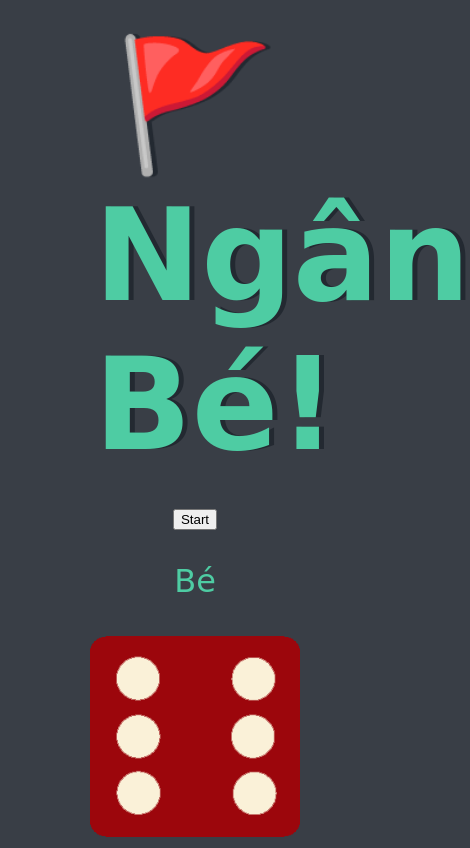
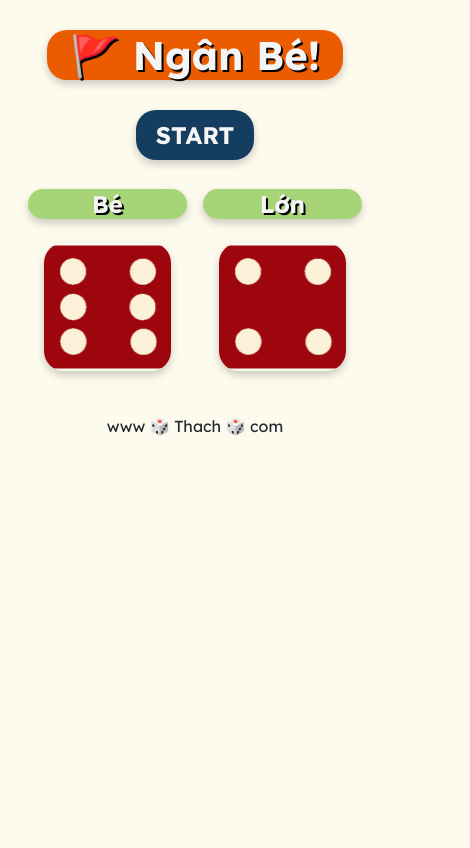
Before and after one commit to ThachLS/NganBeGame, a plain HTML site: page index.html in a window 390 px wide. Shown: the top 848 px of the page, 470 px wide, since content can reach past the window. Drawn offline with Linux system fonts and the light colour scheme.

Commit message:
Update styles.css

```diff
--- a/styles.css
+++ b/styles.css
@@ -4,38 +4,174 @@
   text-align: center;
 }
 
-.dice {
+.button {
+  display: flex;
+  justify-content: center;
+  align-items: center;
+  margin: auto;
+  text-align: center;
+  border-radius: 10%;
+  font-weight: bold;
+  text-decoration: none;
+  text-transform: uppercase;
+  font-size: 2rem;
+  font-family: "Borel", cursive;
+  background-color: #143D60;
+  color: whitesmoke;
+  border: 2px solid #232931;
+  box-shadow: 0 4px 8px rgba(0, 0, 0, 0.2);
+  transition: all 0.3s ease;
+  padding: 15px 30px;
+  font-size: 2rem;
+  font-family: "Lexend", sans-serif;
+  cursor: pointer;
+  border-radius: 20px;
+  border: none;
+}
+
+.button:hover {
+  background-color: #FCE22A;
+  color: #232931;
+  transition: 0.5s;
+}
+
+.hand {
   text-align: center;
   display: inline-block;
+  margin: 10px;
+  width: 300px;
+}
 
+@keyframes spin {
+  0% {
+    transform: rotate(0deg);
+  }
+  100% {
+    transform: rotate(1080deg); /* 3 vòng */
+  }
+}
+
+.spin {
+  animation: spin 1s ease-in-out;
+}
+
+.img1, .img2 {
+  width: 80%;
+  height: 250px;
+  margin: auto;
+  display: block;
+  border-radius: 20px;
+  box-shadow: 0 4px 8px rgba(0, 0, 0, 0.2);
+  transition: all 0.3s ease;
+  object-fit: contain;    /* Giữ tỷ lệ */
 }
 
 body {
-  background-color: #393E46;
+  background-color: #FDFBEE;
+  color: #232931;
+  font-family: "Borel", cursive;
+  text-align: center;
 }
 
 h1 {
   margin: 30px;
-  font-family: 'Lobster', cursive;
-  text-shadow: 5px 0 #232931;
-  font-size: 8rem;
-  color: #4ECCA3;
+  font-family: "Lexend", sans-serif;
+  background-color: #EB5B00;
+  color: whitesmoke;
+  text-shadow: black 2px 2px 0px;
+  border-radius: 20px;
+  box-shadow: 0 4px 8px rgba(0, 0, 0, 0.2);
+  text-align: center;
+  font-weight: bold;
+  text-decoration: none;
+  font-size: 4rem;
 }
 
 p {
   font-size: 2rem;
-  color: #4ECCA3;
-  font-family: 'Indie Flower', cursive;
-}
-
-img {
-  width: 80%;
+  color: whitesmoke;
+  text-shadow: black 2px 2px 0px;
+  font-family: "Lexend", sans-serif;
+  background-color: #A7D477;
+  border-radius: 20px;
+  box-shadow: 0 4px 8px rgba(0, 0, 0, 0.2);
+  text-align: center;
+  font-weight: bold;
 }
 
 footer {
-  margin-top: 5%;
-  color: #EEEEEE;
+  margin-top: 40px;
   text-align: center;
-  font-family: 'Indie Flower', cursive;
+  color: #232931;
+  font-size: 1rem;
+  font-family: "Lexend", sans-serif;
+}
 
+.popup {
+  position: fixed;
+  top: 0;
+  left: 0;
+  width: 100%;
+  height: 100%;
+  background-color: rgba(0, 0, 0, 0.6);
+  display: flex;
+  justify-content: center;
+  align-items: center;
+  z-index: 10;
 }
+
+.popup-content {
+  background-color: #fff;
+  padding: 30px;
+  border-radius: 20px;
+  text-align: center;
+  box-shadow: 0 4px 20px rgba(0, 0, 0, 0.4);
+  font-size: 2rem;
+  color: #143D60;
+}
+
+.hidden {
+  display: none;
+}
+
+/* Responsive layout */
+/* Chỉnh sửa cho giao diện mobile */
+@media (max-width: 1200px) {
+  .container {
+    width: 95%;
+  }
+
+  /* Đảm bảo ảnh vẫn song song nhau */
+  .hand {
+    text-align: center;
+    display: inline-block;
+    margin: 5px;
+    width: 45%; /* Điều chỉnh chiều rộng cho ảnh song song */
+  }
+
+  /* Giảm kích thước ảnh trên mobile */
+  .img1, .img2 {
+    width: 80%;
+    height: auto;
+    margin: auto;
+    display: block;
+    border-radius: 20px;
+    box-shadow: 0 4px 8px rgba(0, 0, 0, 0.2);
+    transition: all 0.3s ease;
+    object-fit: contain;
+  }
+
+  /* Đảm bảo nút và tiêu đề không bị chật */
+  .button {
+    font-size: 1.5rem;
+    padding: 10px 20px;
+  }
+
+  h1 {
+    font-size: 2.5rem;
+  }
+
+  p {
+    font-size: 1.5rem;
+  }
+}
```
